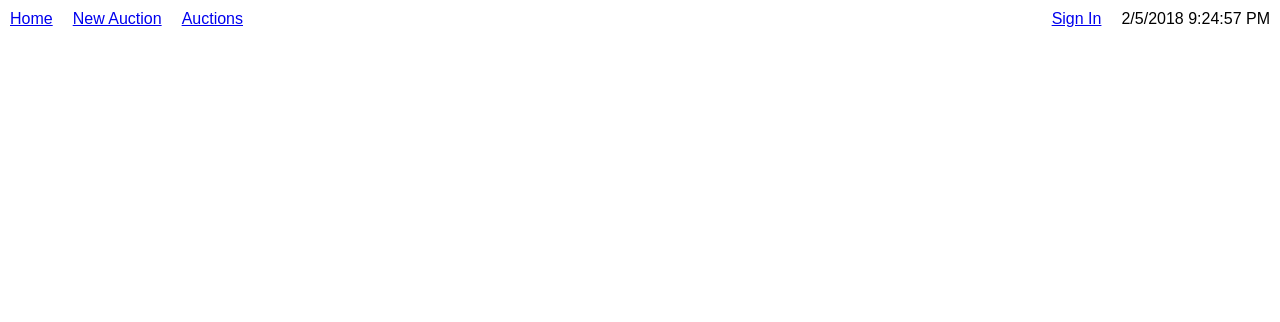
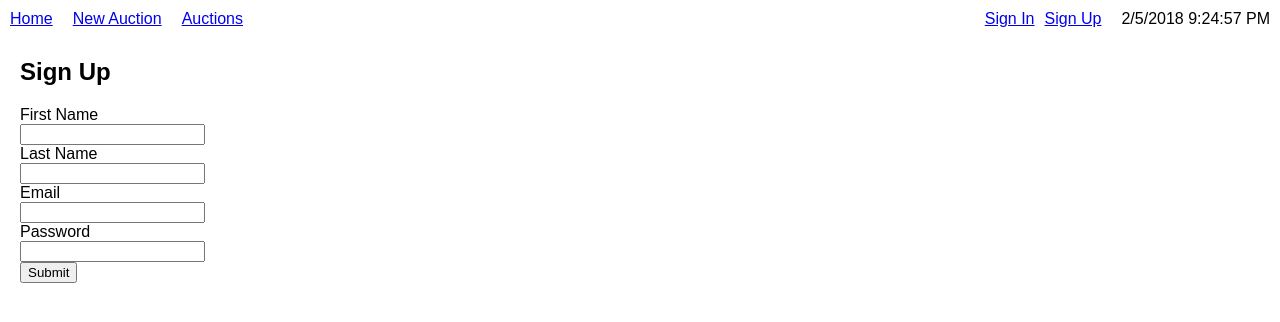
Before and after one commit to gloriading/Bidding_site, a React (Create React App) app in the folder bidding_client/: page /sign_up in a window 1280 px wide. Shown: the top 322 px of the page. Built offline with nearby package versions, Linux system fonts and the light colour scheme.

Commit message:
SignUp page

```diff
--- a/bidding_client/src/components/App.js
+++ b/bidding_client/src/components/App.js
@@ -3,6 +3,7 @@ import {AuctionShowPage} from './AuctionShowPage';
 import {AuctionIndexPage} from './AuctionIndexPage';
 import {AuctionNewPage} from './AuctionNewPage';
 import {SignInPage} from './SignInPage';
+import {SignUpPage} from './SignUpPage';
 import {AuthRoute} from './AuthRoute';
 import {NavBar} from './NavBar';
 import {
@@ -66,6 +67,9 @@ class App extends Component {
              <Route path="/sign_in" render={props => {
                return <SignInPage {...props} onSignIn={this.signIn} />
              }} />
+             <Route path="/sign_up" render={props => {
+                return <SignUpPage {...props} onSignUp={this.signIn} />
+              }} />
              <AuthRoute
                isAuthenticated={this.isAuth()}
                path="/auctions"
--- a/bidding_client/src/components/NavBar.js
+++ b/bidding_client/src/components/NavBar.js
@@ -38,12 +38,19 @@
            ]
 
            ) : (
-             <Link
-               style={{marginLeft: 'auto', marginRight: '20px'}}
-               to="/sign_in"
-             >
-                 Sign In
-             </Link>
+             <span style={{marginLeft: 'auto'}}>
+               <Link
+                 to="/sign_in"
+               >
+                   Sign In
+               </Link>
+               <Link
+                style={{marginLeft: '10px', marginRight: '20px'}}
+                to="/sign_up"
+              >
+                  Sign Up
+              </Link>
+          </span>
            )
          }
        <CurrentDateTime />
--- /dev/null
+++ b/bidding_client/src/components/SignUpPage.js
@@ -0,0 +1,68 @@
+import React, {Component} from 'react';
+ import {UserForm} from './UserForm';
+ import {User} from '../requests/users';
+
+ class SignUpPage extends Component {
+   constructor (props) {
+     super(props);
+
+     this.state = {
+       newUser: {
+         first_name: "",
+         last_name: "",
+         email:"",
+         password:""
+       }
+     };
+
+     this.updateNewUser = this.updateNewUser.bind(this);
+     this.createUser = this.createUser.bind(this);
+   }
+
+   updateNewUser (data) {
+     console.log('data',data)
+     const {newUser} = this.state;
+     this.setState({
+       newUser: {...newUser, ...data}
+     });
+   }
+
+   createUser () {
+     const {onSignUp = () => {}} = this.props;
+     const {newUser} = this.state;
+     const params = {user: newUser};
+     // must wrap info in user object,
+     // otherwise password will be filtered out
+
+   User
+     .create(params)
+     .then(data => {
+       if (!data.error) {
+         const {jwt} = data;
+         localStorage.setItem('jwt', jwt);
+         this.props.history.push("/");
+         onSignUp();
+       }
+     });
+   }
+
+   render () {
+     const {newUser} = this.state;
+
+     return (
+       <main
+         className="SignUpPage"
+         style={{padding: '0  20px'}}
+       >
+         <h2>Sign Up</h2>
+         <UserForm
+           user={newUser}
+           onChange={this.updateNewUser}
+           onSubmit={this.createUser} />
+       </main>
+     );
+   }
+
+ }
+
+ export {SignUpPage};
--- /dev/null
+++ b/bidding_client/src/components/UserForm.js
@@ -0,0 +1,70 @@
+import React from 'react';
+
+function UserForm(props){
+  const {
+    user = {},
+    onChange = () => {},
+    onSubmit = () => {}
+  } = props;
+
+  const handleSubmit = event => {
+    event.preventDefault();
+    onSubmit();
+  }
+
+  const handleChange = name => event => {
+    onChange({[name]: event.currentTarget.value});
+  };
+
+  return(
+    <form className="UserForm" onSubmit={handleSubmit}>
+      <div>
+        <label htmlFor="first_name">First Name</label> <br />
+         <input
+           onChange={handleChange("first_name")}
+           value={user.first_name}
+           name="first_name"
+           id="first_name"
+         />
+      </div>
+
+      <div>
+        <label htmlFor="last_name">Last Name</label> <br />
+         <input
+           onChange={handleChange("last_name")}
+           value={user.last_name}
+           name="last_name"
+           id="last_name"
+         />
+      </div>
+
+      <div>
+        <label htmlFor="email">Email</label> <br />
+         <input
+           onChange={handleChange("email")}
+           value={user.email}
+           name="email"
+           id="email"
+         />
+      </div>
+
+      <div>
+        <label htmlFor="password">Password</label> <br />
+         <input
+           onChange={handleChange("password")}
+           value={user.password}
+           name="password"
+           id="password"
+         />
+      </div>
+
+      <div>
+        <input type="submit" value="Submit"/>
+      </div>
+    </form>
+
+  );
+
+}
+
+export {UserForm};
--- /dev/null
+++ b/bidding_client/src/requests/users.js
@@ -0,0 +1,44 @@
+import {BASE_URL} from './config';
+
+function getJwt () {
+  return `JWT ${localStorage.getItem('jwt')}`;
+}
+
+export const User = {
+  all () {
+    return fetch(
+      `${BASE_URL}/api/v1/users`,
+      {
+        headers: {
+          'Authorization': getJwt ()
+        }
+      }
+    )
+      .then(res => res.json())
+  },
+  get (id) {
+    return fetch(
+      `${BASE_URL}/api/v1/users/${id}`,
+      {
+        headers: {
+          'Authorization': getJwt ()
+        }
+      }
+    )
+      .then(res => res.json())
+  },
+  create (params) {
+
+    return fetch(
+      `${BASE_URL}/api/v1/users`,
+      {
+        method: 'POST',
+        headers: {
+          'Content-Type': 'application/json'
+        },
+        body: JSON.stringify(params)
+      }
+    )
+    .then(res => res.json());
+  }
+}
```
